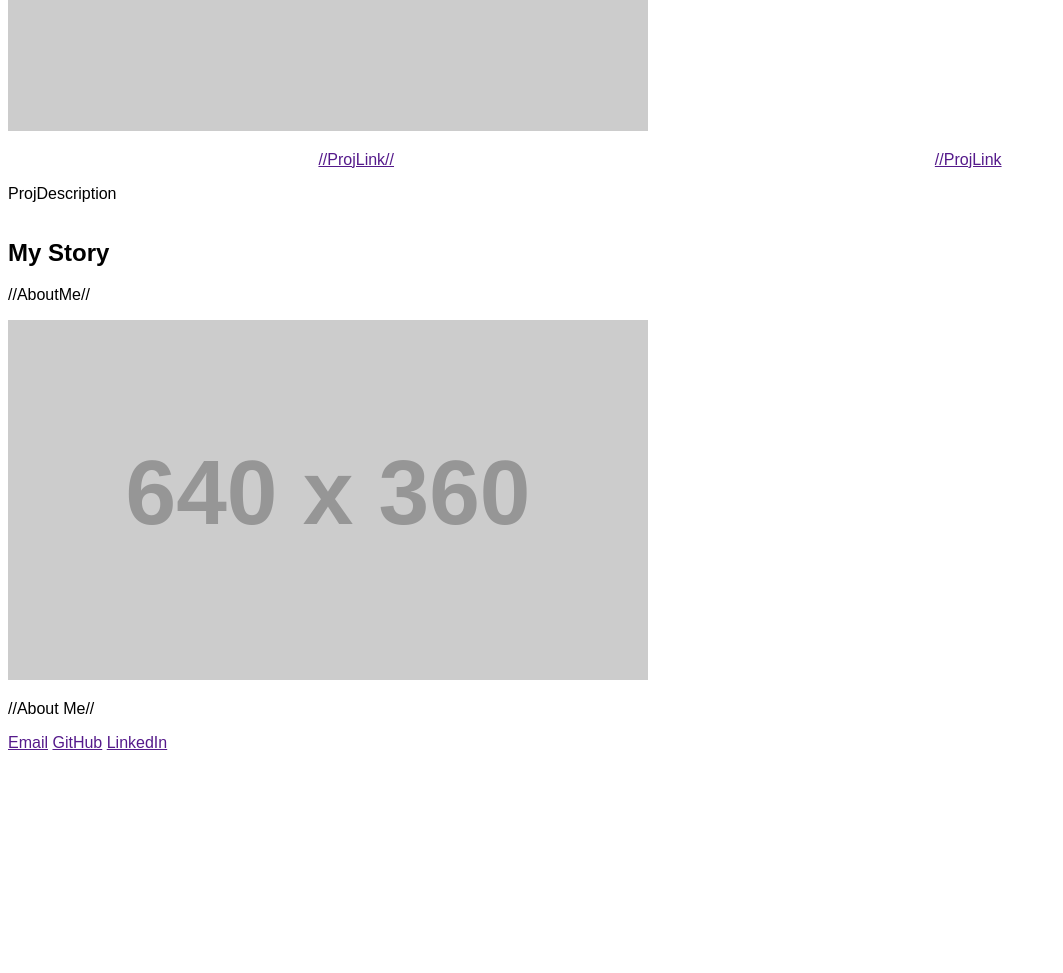
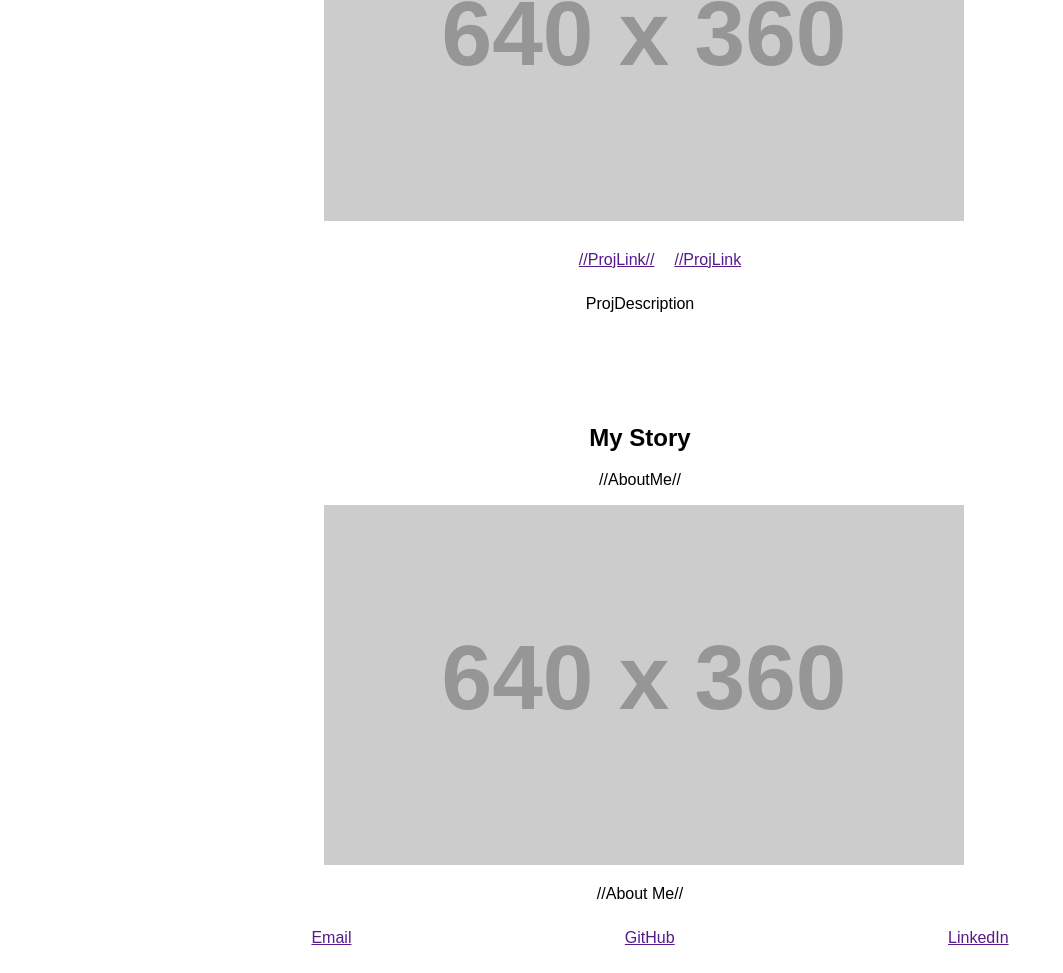
Before and after one commit to bahitssara/Portfolio, a plain HTML site: page index.html in a window 1280 px wide. Shown: the part 797-1770 px from the top of the page, without its empty margins (0-1063 px from the left). Before the commit the page ends 1557 px from the top, so only its background shows below. Drawn offline with Linux system fonts and the light colour scheme; placeholder pictures from the web are drawn by us.

Commit message:
wire-frame

```diff
--- a/index.html
+++ b/index.html
@@ -10,7 +10,7 @@
     <header role="banner">
         <h1>Sara Mayberry</h1>
         <nav role="navigation">
-        <ul>
+        <ul class="nav-bar">
             <li><a href="">Portfolio</a></li>
             <li><a href="">About Me</a></li>
             <li><a href="">Contact</a></li>
@@ -27,7 +27,7 @@
             <section class="projects">
                 <h2>//ProjName//</h2>
                 <img class="project-photo" src="https://fakeimg.pl/640x360" alt="placeholder">
-                <ul>
+                <ul class="project-links">
                     <li>
                         <a href="">//ProjLink//</a></li>
                     <li>
@@ -44,9 +44,11 @@
             </section>
 
         <footer>
-            <a href="">Email</a>
-            <a href="">GitHub</a>
-            <a href="">LinkedIn</a>
+            <ul class="footer-links">
+                <li><a href="">Email</a>
+                <li><a href="">GitHub</a>
+                <li><a href="">LinkedIn</a>
+            </ul>
         </footer>
     </main>
 
--- a/main.css
+++ b/main.css
@@ -5,6 +5,7 @@
 
 body {
     font-family:sans-serif;
+    text-align: center;
 }
 
 header {
@@ -15,31 +16,58 @@ header {
     left:0;
     margin:0px;
     background-color:grey;
-    position: fixed;
 }
 
 h1 {
     font-size: 20px;
     float: left;
     margin:0;
-    margin-top: 10px;
+    margin-top: 15px;
     margin-left: 10px;
 }
 
-ul {
+.nav-bar {
     list-style-type: none;
     display: flex;
-    align-content: flex-end;
-    justify-content: space-around;
+    justify-content: flex-end;
 }
 
-
-main {
-    display: flex;
-    flex-direction: column;
-
+li {
+    padding: 10px;
 }
 
-.main-image {
-    margin-top: 60px;
+.headline {
+    display: block;
+    margin-left: auto;
+    margin-right: auto;
+    width: 50%;
+    padding-top: 75px;
 }
+
+.projects {
+    display: block;
+    margin-left: auto;
+    margin-right: auto;
+    width: 50%;
+    padding-top: 75px;
+}
+
+.about-me {
+    display: block;
+    margin-left: auto;
+    margin-right: auto;
+    width: 50%;
+    padding-top: 75px;
+}
+
+.project-links {
+    list-style-type: none;
+    display: flex;
+    justify-content: center;
+}
+
+.footer-links {
+    list-style-type: none;
+    display: flex;
+    justify-content: space-evenly;
+}
```
